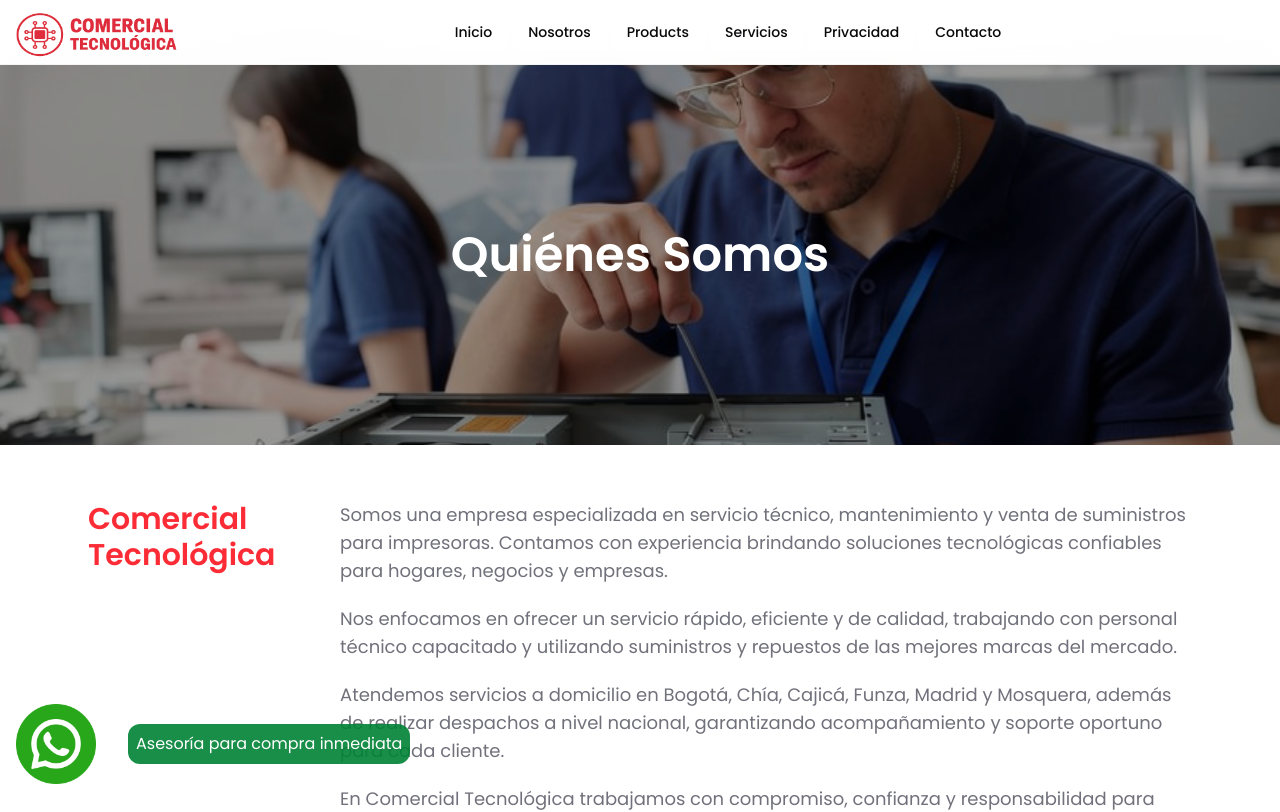
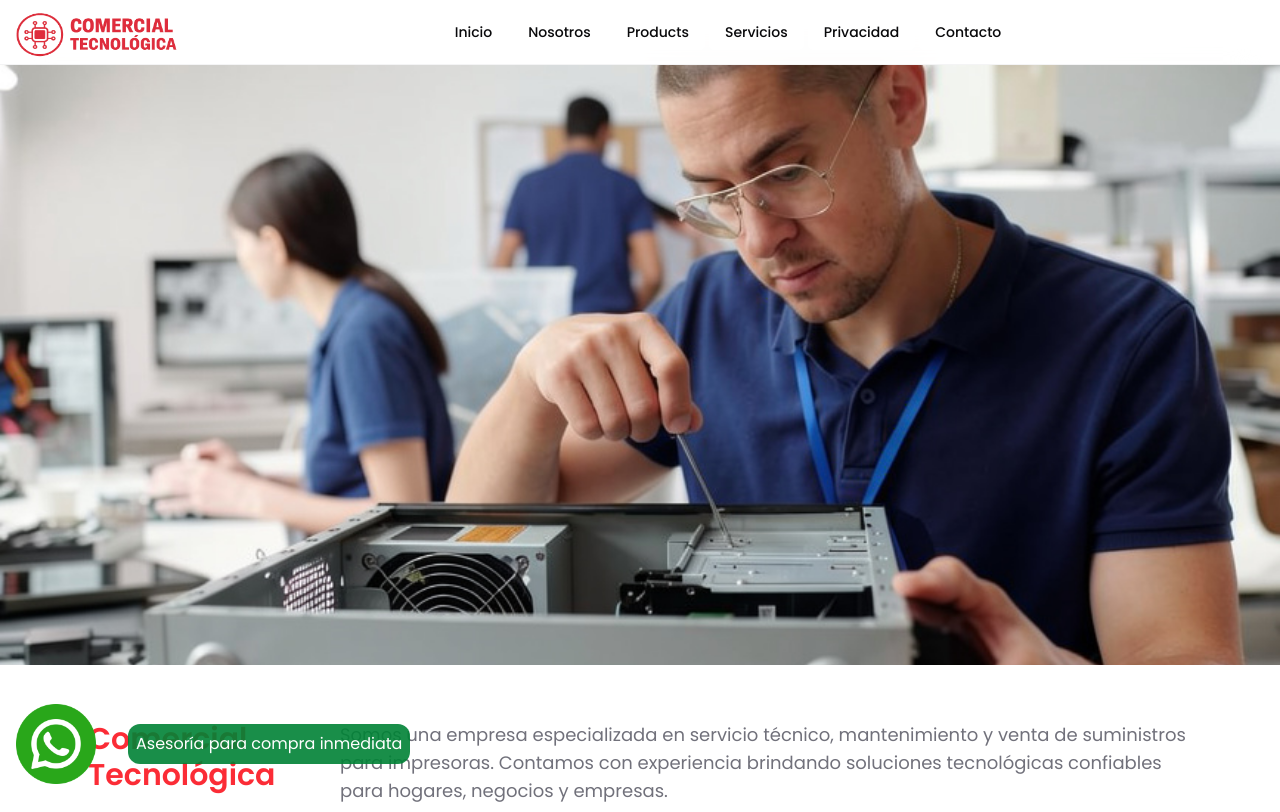
Before and after one commit to RonaldDev0/Alma, a Next.js app: page /nosotros in a window 1280 px wide. Shown: the top 812 px of the page. Built offline with nearby package versions, Linux system fonts and the light colour scheme.

Commit message:
fix: hero /nosotros

```diff
--- a/src/app/(public)/nosotros/page.tsx
+++ b/src/app/(public)/nosotros/page.tsx
@@ -4,7 +4,7 @@ export default function Nosotros() {
   return (
     <div className='w-full'>
       {/* Hero */}
-      <section className='relative w-full h-[280px] md:h-[380px] overflow-hidden'>
+      <section className='relative w-full h-[280px] md:h-[600px] overflow-hidden'>
         <Image
           src='/icon/nosotros-img.png'
           alt='Quiénes Somos'
@@ -12,15 +12,6 @@ export default function Nosotros() {
           priority
           className='object-cover'
         />
-
-        {/* Overlay opcional para mejorar lectura */}
-        <div className='absolute inset-0 bg-black/40' />
-
-        <div className='relative z-10 flex h-full items-center justify-center px-6 text-center'>
-          <h1 className='text-3xl md:text-5xl font-bold text-white'>
-            Quiénes Somos
-          </h1>
-        </div>
       </section>
 
       {/* Contenido */}
```
